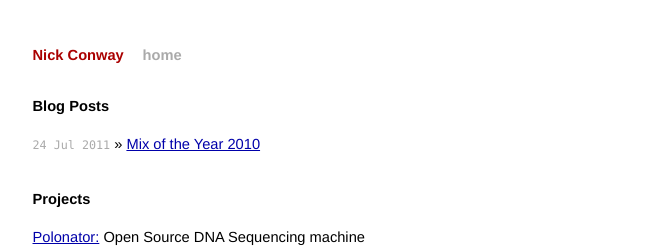
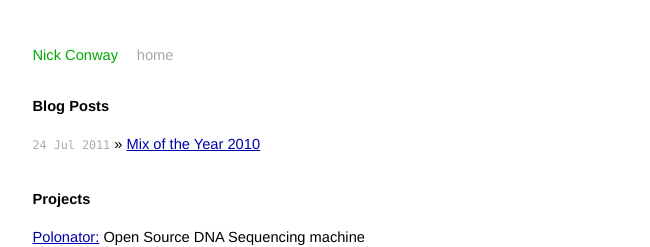
Before and after one commit to grinner/grinner.github.com, a Jekyll site: the page built from index.html, in a window 1280 px wide. Shown: the top 247 px of the page, without its empty margins (314-964 px from the left). Built offline with Jekyll 4.4.1, drawn with Linux system fonts in a browser that asks for light colours; Markdown is read by kramdown in place of the engine named in the settings.

Commit message:
changed a color

```diff
--- a/css/screen.css
+++ b/css/screen.css
@@ -87,13 +87,13 @@ ul.posts {
 }
 
 .title {
-  color: #a00;
+  color: #0a0
   font-weight: bold;
   margin-bottom: 2em;
 }
 
   .site .title a {
-    color: #a00;
+    color: #0a0;
     text-decoration: none;
   }
 
```
